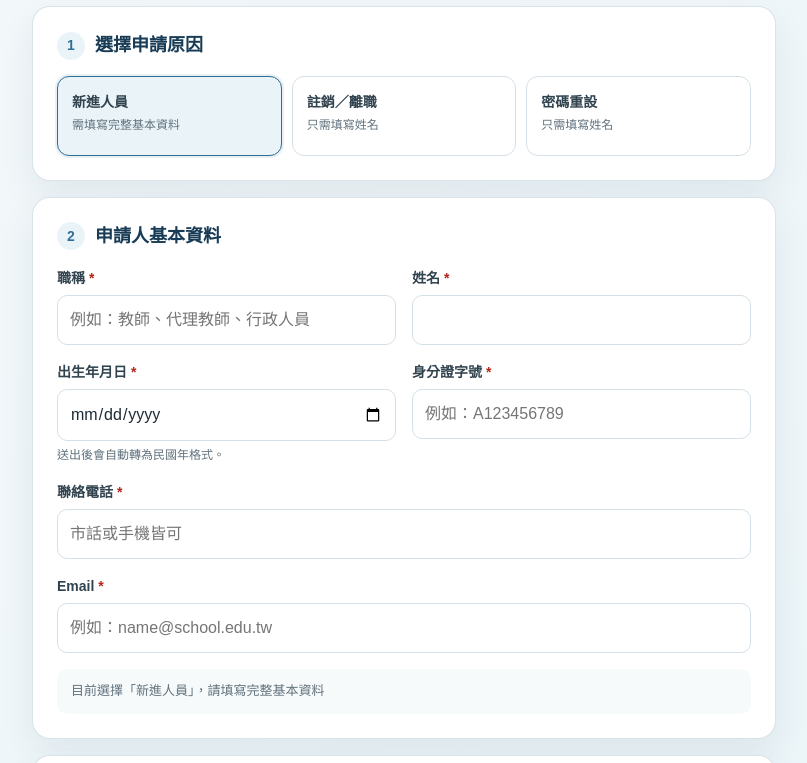
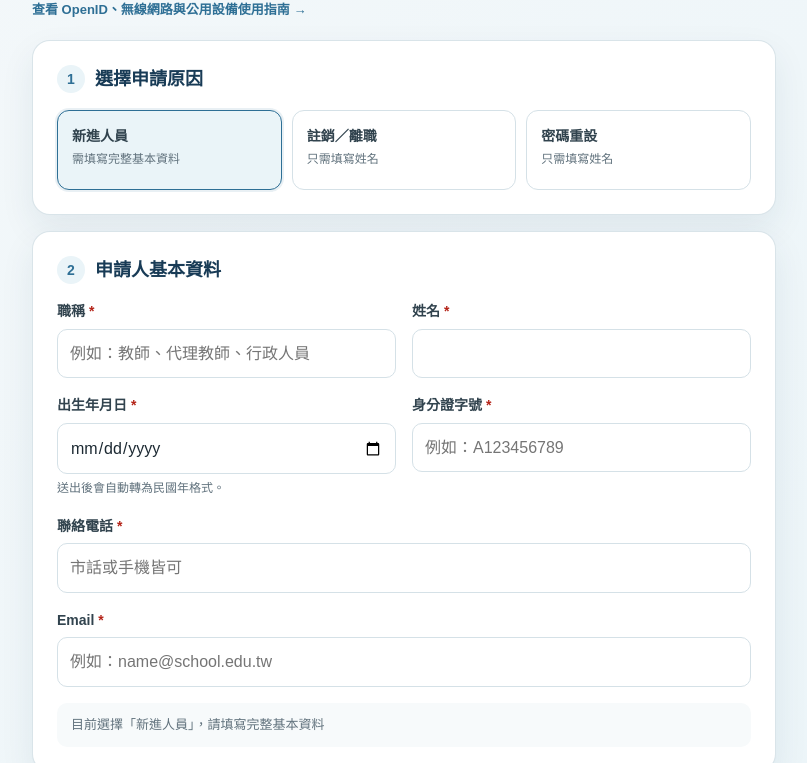
Before and after one commit to pinky-lib/account_apply, a plain HTML site: page index.html in a window 1280 px wide. Shown: the part 115-878 px from the top of the page, without its empty margins (236-1043 px from the left). Drawn offline with Linux system fonts and the light colour scheme.

Commit message:
Link to IT equipment guide

```diff
--- a/index.html
+++ b/index.html
@@ -34,6 +34,8 @@
       .hero { margin-bottom: 18px; }
       .eyebrow { color: var(--blue); font-size: 13px; font-weight: 700; letter-spacing: .12em; }
       h1 { color: var(--navy); font-size: clamp(26px, 5vw, 38px); line-height: 1.25; margin: 5px 0 8px; }
+      .guide-link { display: inline-flex; align-items: center; gap: 6px; color: var(--blue); font-size: 13px; font-weight: 700; text-decoration: none; }
+      .guide-link:hover { text-decoration: underline; }
       .subtitle { color: var(--muted); margin: 0; }
       .card {
         background: var(--card);
@@ -109,6 +111,7 @@
       <header class="hero">
         <div class="eyebrow" id="schoolName">嘉義市蘭潭國中資通系統帳號申請</div>
         <h1 id="formTitle">資通系統帳號註冊／註銷／異動申請單</h1>
+        <a class="guide-link" href="https://ltjh-it-guide.sei9505.chatgpt.site" target="_blank" rel="noreferrer">查看 OpenID、無線網路與公用設備使用指南 →</a>
       </header>
 
       <div id="formPage">
```
